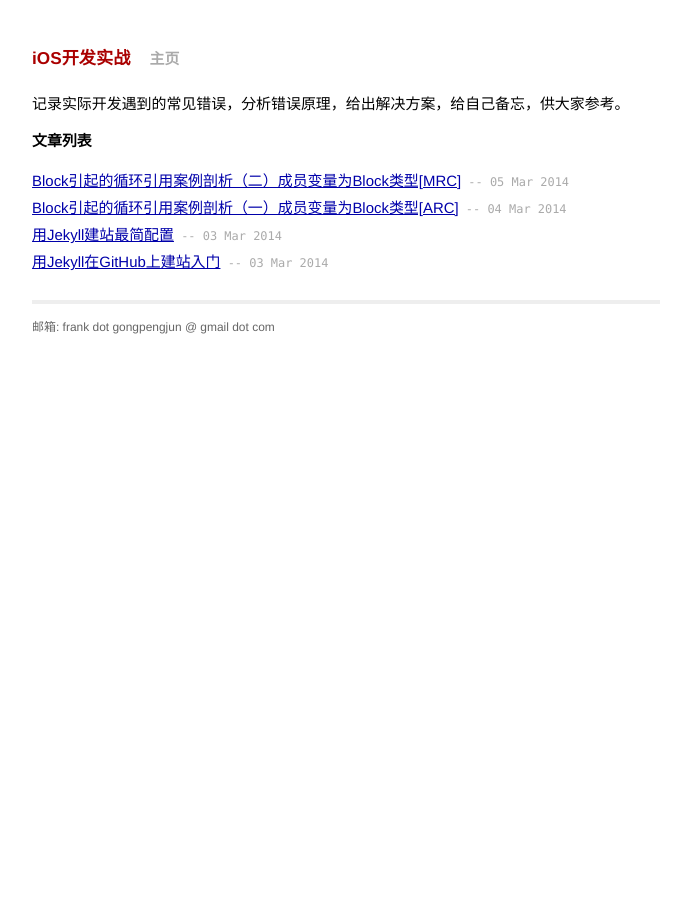
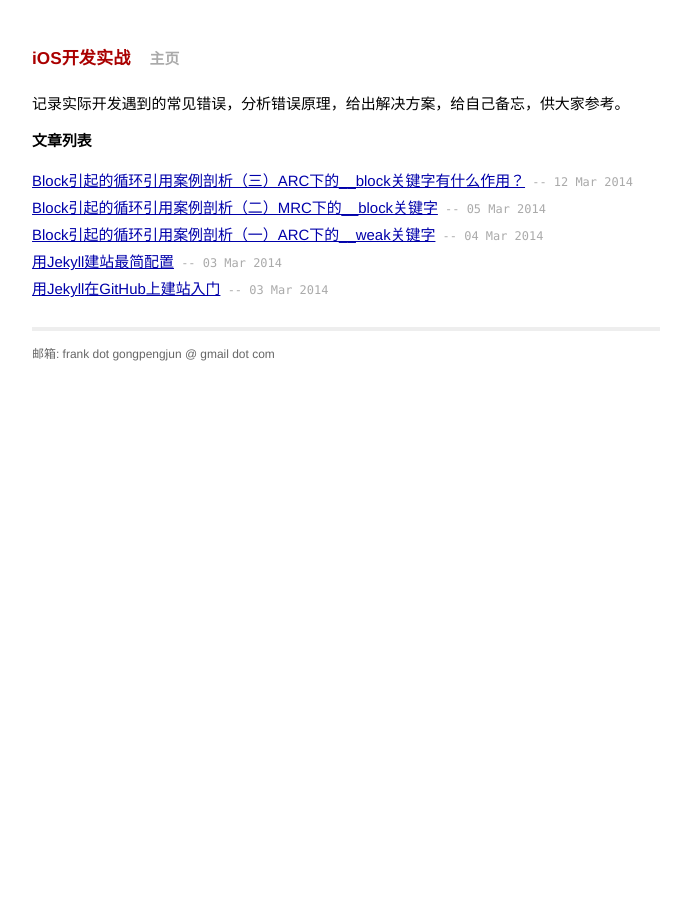
Before and after one commit to gongpengjun/gongpengjun.github.io, a Jekyll site: the page built from index.html, in a window 1280 px wide. Shown: the whole page, without its empty margins (294-985 px from the left). Built offline with Jekyll 4.4.1, drawn with Linux system fonts in a browser that asks for light colours; Markdown is read by kramdown in place of the engine named in the settings; part of the change alters nothing that is shown.

Commit message:
编写Block相关循环引用第三篇

````diff
--- a/_posts/2014-03-04-block-circular-reference-in-arc.markdown
+++ b/_posts/2014-03-04-block-circular-reference-in-arc.markdown
@@ -1,6 +1,6 @@
 ---
 layout: post
-title: Block引起的循环引用案例剖析（一）成员变量为Block类型[ARC]
+title: Block引起的循环引用案例剖析（一）ARC下的__weak关键字
 date:   2014-03-04 10:00:00
 categories: Objective-C
 ---
--- a/_posts/2014-03-05-block-circular-reference-in-mrc.markdown
+++ b/_posts/2014-03-05-block-circular-reference-in-mrc.markdown
@@ -1,6 +1,6 @@
 ---
 layout: post
-title: Block引起的循环引用案例剖析（二）成员变量为Block类型[MRC]
+title: Block引起的循环引用案例剖析（二）MRC下的__block关键字
 date:   2014-03-05 10:00:00
 categories: Objective-C
 ---
--- /dev/null
+++ b/_posts/2014-03-12-block-circular-reference-in-arc-mrc-comparison.markdown
@@ -0,0 +1,92 @@
+---
+layout: post
+title: Block引起的循环引用案例剖析（三）ARC下的__block关键字有什么作用？
+date:   2014-03-12 10:00:00
+categories: Objective-C
+---
+
+为了避免Block相关的循环引用，MRC下使用\_\_block关键字，ARC下使用\_\_Weak关键字，它们有什么区别？既然ARC下的\_\_weak关键字更好，那为什么在ARC下看到有时使用\_\_block呢？是为了避免循环引用吗？不是的话，那ARC下的\_\_block关键字又是干什么用的呢？下面我们就来一一回答这几个问题，并举一个真实的案例说明ARC下的\_\_weak和\_\_block两个关键字各自的妙用。
+
+- - -
+
+## 问题一：为避免循环引用，MRC下使用\_\_block关键字，ARC下使用\_\_Weak关键字，它们效果一样吗？有什么区别？
+
+
+参见本系列的前两篇文章
+
+* <a href="{{site->host:site->port}}/objective-c/2014/03/05/block-circular-reference-in-mrc.html" target="_blank">Block引起的循环引用案例剖析（一）ARC下的__weak关键字</a>
+* <a href="{{site->host:site->port}}/objective-c/2014/03/05/block-circular-reference-in-mrc.html" target="_blank">Block引起的循环引用案例剖析（二）MRC下的__block关键字</a>
+
+我们知道
+
+* 在ARC环境下，使用\_\_weak关键字，可以避免循环引用
+* 在MRC环境下，使用\_\_block关键字，可以避免循环引用
+
+在避免循环引用这一点上，两者效果相同，都可以避免block引用self而打破循环引用。但当被引用对象self释放时，两者的行为就不一样了：在MRC下，指定了\_\_block关键字的变量指向的地址不变，这时，如果访问该变量就会产生访问错误令程序崩溃；而在ARC下的\_\_weak关键字变量会自动被置为nil，这时，如果访问该变量，nil，像Objective-C一贯一样，不会有任何副作用。所以ARC下的\_\_weak可以让程序更安全更健壮。
+
+## 问题二：既然ARC下的\_\_weak关键字更好，那为什么在ARC下看到有时使用\_\_block呢？是为了避免循环引用吗？那ARC下的\_\_block关键字又是干什么用的呢？
+
+\_\_block关键字的本意是表示通过引用捕获，即在block里面可以给指定了\_\_block关键字的变量赋值，它是为了让block将一些信息传递到block之外。比如下面的例子：
+
+```objc
+__block int x = 123; //  x lives in block storage
+
+void (^printXAndY)(int) = ^(int y) {
+
+    x = x + y;
+    printf("%d %d\n", x, y);
+};
+printXAndY(456); // prints: 579 456
+// x is now 579
+```
+
+在该例子中，x被指定了\_\_block关键字，这样printXAndY里面的代码就可以将新的值赋给x：``` x = x + y; ```。
+
+同样，对于id类型的变量，也可以指定\_\_block关键字，这样，也可以在block里面给这样的变量赋值，含义是让它指向新的对象（retain或者non-retain）。
+
+所以，在ARC下，\_\_block关键字不是为了解决循环引用的，而是为了解决让变量可以在block内部被赋值。比如我们在SDWebImage的库代码里可以看到如下的写法：
+<a href="https://github.com/rs/SDWebImage/blob/42f97369726f1ee282b40b63616e339adfcb2c8a/SDWebImage/SDWebImageDownloader.m#L108" target="_blank">SDWebImageDownloader.m (line:108)</a>
+
+```objc
+- (id<SDWebImageOperation>)downloadImageWithURL:(NSURL *)url ...
+{
+    __block SDWebImageDownloaderOperation *operation;
+    __weak SDWebImageDownloader *wself = self;
+
+    [self addProgressCallback:progressBlock andCompletedBlock:completedBlock forURL:url createCallback:^
+     {
+         // ...
+         operation = [SDWebImageDownloaderOperation.alloc
+                      // ...
+                      ];
+     }];
+
+    return operation;
+}
+```
+
+1. 代码中变量operation被指定了\_\_block关键字:
+
+    ```objc
+    __block SDWebImageDownloaderOperation *operation;
+    ```
+1. 这是为了在'createCallback'这个block里可以对变量operation赋值:
+
+    ```objc
+    operation = [SDWebImageDownloaderOperation.alloc
+    ```
+
+1. 从而让block外面的代码可以访问在block里面生成的对象:
+
+    ```objc
+    return operation;
+    ```
+
+如果不使用\_\_block关键字，那么'createCallback'这个block里就无法给变量operation赋值，``` return operation; ```就永远返回nil，其实，编译器会在编译时发现这个问题，并报告错误。
+
+- - -
+
+## 结论
+
+1. 在ARC下，\_\_weak关键字是为了解决循环引用。
+1. 在ARC下，\_\_block关键字是为了让block里可以对变量赋值，从而将block里面计算的值或生成的对象传递出去。
````
